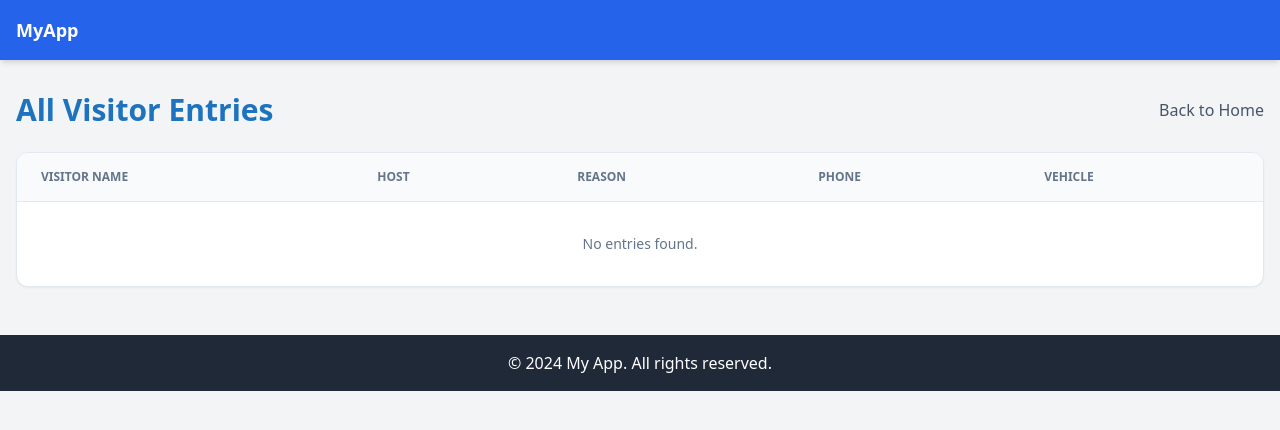
After one commit to mrlucifer006/internship, a Flask app: template templates/view_all.html in a window 1280 px wide. The commit adds this page. Shown: the top 430 px of the page. Run offline with Flask 3, Linux system fonts and the light colour scheme; the template is opened without the code that fills it, so the values that code supplies are empty; some libraries are stand-ins or nearby versions.

Commit message:
Update app.py

```diff
--- a/app.py
+++ b/app.py
@@ -44,9 +44,7 @@ def entry_data():
     return flask.render_template('entry_data.html', name=name, Number=Number, V_name=V_name, reason=reason, vehicle=vehicle, vehicle_number=vehicle_number)
 @app.route('/view_all')
 def view_all():
-    all_entries = get_all_entries()
-
-    return flask.render_template('view_all.html', entries = all_entries)
+    return flask.render_template('view_all.html', entries=entries)
 
 if __name__ == '__main__':
     app.run(debug=True)
--- a/templates/home.html
+++ b/templates/home.html
@@ -222,8 +222,9 @@
             class="hidden xl:flex w-96 flex-col border-l border-slate-200 bg-white p-6 gap-6 h-[calc(100vh-65px)] sticky top-[65px] overflow-y-auto">
             <div class="flex items-center justify-between">
                 <h3 class="text-[#1e73be] text-lg font-bold">Recent Entries</h3>
-                <button class="text-sm text-[var(--brand-orange)] font-medium hover:text-[#d1701b] hover:underline">View
-                    All</button>
+                <a href="{{ url_for('view_all') }}"
+                    class="text-sm text-[var(--brand-orange)] font-medium hover:text-[#d1701b] hover:underline">View
+                    All</a>
             </div>
             <div class="flex flex-col gap-4">
                 {% for entry in entries|reverse %}
--- /dev/null
+++ b/templates/view_all.html
@@ -0,0 +1,54 @@
+{% extends "base.html" %}
+
+{% block content %}
+<div class="flex flex-col gap-6">
+    <div class="flex items-center justify-between">
+        <h1 class="text-[#1e73be] text-3xl font-bold">All Visitor Entries</h1>
+        <a href="{{ url_for('home') }}" class="text-slate-600 hover:text-[#1e73be] font-medium">Back to Home</a>
+    </div>
+
+    <div class="bg-white rounded-xl border border-slate-200 shadow-sm overflow-hidden">
+        <div class="overflow-x-auto">
+            <table class="w-full text-left text-sm text-slate-600">
+                <thead class="bg-slate-50 border-b border-slate-200 text-xs uppercase text-slate-500 font-semibold">
+                    <tr>
+                        <th class="px-6 py-4">Visitor Name</th>
+                        <th class="px-6 py-4">Host</th>
+                        <th class="px-6 py-4">Reason</th>
+                        <th class="px-6 py-4">Phone</th>
+                        <th class="px-6 py-4">Vehicle</th>
+                    </tr>
+                </thead>
+                <tbody class="divide-y divide-slate-100">
+                    {% for entry in entries|reverse %}
+                    <tr class="hover:bg-slate-50 transition-colors">
+                        <td class="px-6 py-4 font-medium text-slate-900">{{ entry.V_name }}</td>
+                        <td class="px-6 py-4">{{ entry.name }}</td>
+                        <td class="px-6 py-4">
+                            <span
+                                class="inline-flex items-center rounded-md bg-blue-50 px-2 py-1 text-xs font-medium text-blue-700 ring-1 ring-inset ring-blue-700/10">
+                                {{ entry.reason }}
+                            </span>
+                        </td>
+                        <td class="px-6 py-4">{{ entry.Number }}</td>
+                        <td class="px-6 py-4">
+                            {% if entry.vehicle %}
+                            <span class="text-slate-900">{{ entry.vehicle_number }}</span>
+                            {% else %}
+                            <span class="text-slate-400">-</span>
+                            {% endif %}
+                        </td>
+                    </tr>
+                    {% else %}
+                    <tr>
+                        <td colspan="5" class="px-6 py-8 text-center text-slate-500">
+                            No entries found.
+                        </td>
+                    </tr>
+                    {% endfor %}
+                </tbody>
+            </table>
+        </div>
+    </div>
+</div>
+{% endblock %}
```
